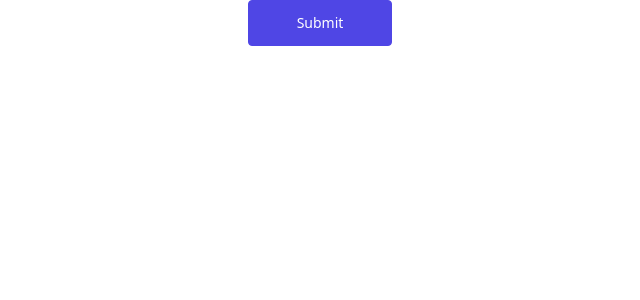
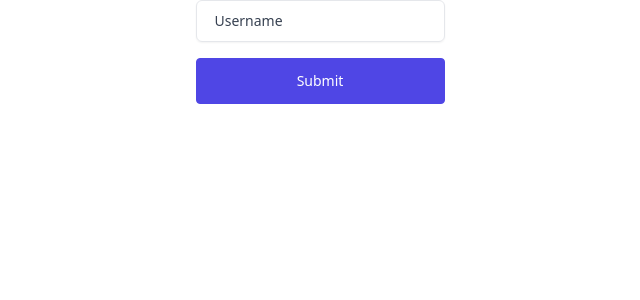
Before and after one commit to sdupadhyay/Dynamic-Form-Component, a React (Vite) app: page / in a window 1280 px wide. Shown: the top 300 px of the page, without its empty margins (320-960 px from the left). Built offline with nearby package versions, Linux system fonts and the light colour scheme.

Commit message:
Input field component added

```diff
--- a/src/App.tsx
+++ b/src/App.tsx
@@ -1,10 +1,12 @@
 import { Button } from "./components/button";
+import { Input } from "./components/input";
 
 function App() {
   return (
     <>
       <div className="flex justify-center items-center">
-        <form>
+        <form className="flex flex-col gap-4">
+          <Input />
           <Button title="Submit" />
         </form>
       </div>
--- /dev/null
+++ b/src/components/input/index.tsx
@@ -0,0 +1,21 @@
+export const Input: React.FC = () => {
+  return (
+    <>
+      <label
+        htmlFor="Username"
+        className="relative block rounded-md border border-gray-200 shadow-sm focus-within:border-blue-600 focus-within:ring-1 focus-within:ring-blue-600"
+      >
+        <input
+          type="text"
+          id="Username"
+          className="peer p-2 border-none bg-transparent placeholder-transparent focus:border-transparent focus:outline-none focus:ring-0"
+          placeholder="Username"
+        />
+
+        <span className="pointer-events-none p-2 absolute start-2.5 top-0 -translate-y-1/2 bg-white p-0.5 text-xs text-gray-700 transition-all peer-placeholder-shown:top-1/2 peer-placeholder-shown:text-sm peer-focus:top-0 peer-focus:text-xs">
+          Username
+        </span>
+      </label>
+    </>
+  );
+};
```
